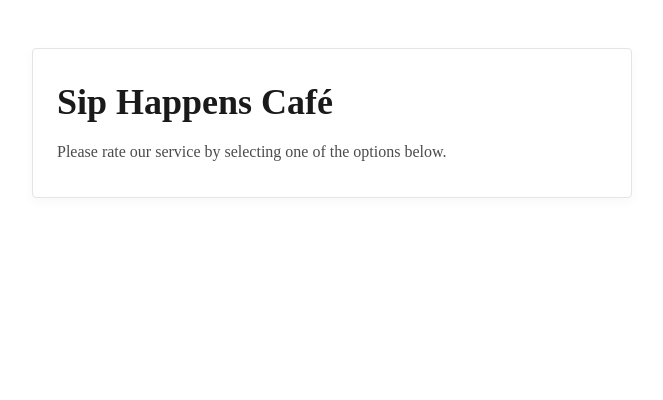
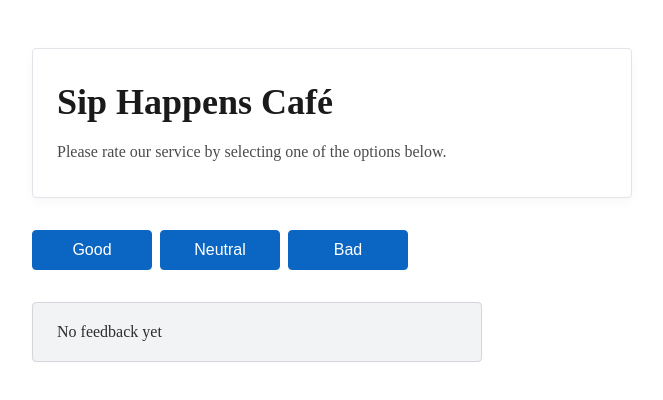
Before and after one commit to VitasGolden/02-react-cafe, a React (Vite) app: page / in a window 1280 px wide. Shown: the top 400 px of the page, without its empty margins (308-971 px from the left). Built offline with nearby package versions, Linux system fonts and the light colour scheme.

Commit message:
Add voting functionality with VoteOptions and VoteStats components; include Notification for no feedback state

```diff
--- a/src/components/App/App.tsx
+++ b/src/components/App/App.tsx
@@ -1,16 +1,18 @@
 import { useState } from 'react'
 import css from './App.module.css'
 import CafeInfo from '../CafeInfo/CafeInfo'
-import { useFormState } from 'react-dom'
+import VoteOptions from '../VoteOptions/VoteOptions'
+import VoteStats from '../VoteStats/VoteStats'
+import Notification from '../Notification/Notification'
 import type { Votes, VoteType } from '../../types/votes'
 
 export default function App() {
 	const [votes, setVotes] = useState<Votes>({ good: 0, neutral: 0, bad: 0 })
 
 	const handleVote = (type: VoteType) => {
-		setVotes(prevVotes => ({
-			...prevVotes,
-			[type]: prevVotes[type] + 1,
+		setVotes(prev => ({
+			...prev,
+			[type]: prev[type] + 1,
 		}))
 	}
 
@@ -18,9 +20,25 @@ export default function App() {
 		setVotes({ good: 0, neutral: 0, bad: 0 })
 	}
 
+	const totalVotes = votes.good + votes.neutral + votes.bad
+
+	const positiveRate = totalVotes
+		? Math.round((votes.good / totalVotes) * 100)
+		: 0
+
 	return (
 		<div className={css.app}>
-			<CafeInfo></CafeInfo>
+			<CafeInfo />
+			<VoteOptions
+				onVote={handleVote}
+				onReset={resetVotes}
+				canReset={totalVotes > 0}
+			/>
+			{totalVotes > 0 ? (
+				<VoteStats votes={votes} totalVotes={0} positiveRate={positiveRate} />
+			) : (
+				<Notification />
+			)}
 		</div>
 	)
 }
--- /dev/null
+++ b/src/components/Notification/Notification.tsx
@@ -0,0 +1,5 @@
+import css from './Notification.module.css'
+
+export default function Notification() {
+	return <p className={css.message}>No feedback yet</p>
+}
--- /dev/null
+++ b/src/components/VoteOptions/VoteOptions.tsx
@@ -0,0 +1,36 @@
+import css from './VoteOptions.module.css'
+import type { VoteType } from '../../types/votes'
+
+interface VoteOptionsProps {
+	onVote: (type: VoteType) => void
+	onReset: () => void
+	canReset: boolean
+}
+
+export default function VoteOptions({
+	onVote,
+	onReset,
+	canReset,
+}: VoteOptionsProps) {
+	return (
+		<div className={css.container}>
+			<button onClick={() => onVote('good')} className={css.button}>
+				Good
+			</button>
+			<button onClick={() => onVote('neutral')} className={css.button}>
+				Neutral
+			</button>
+			<button onClick={() => onVote('bad')} className={css.button}>
+				Bad
+			</button>
+			{canReset === true && (
+				<button
+					onClick={() => onReset()}
+					className={`${css.button} ${css.reset}`}
+				>
+					Reset
+				</button>
+			)}
+		</div>
+	)
+}
--- /dev/null
+++ b/src/components/VoteStats/VoteStats.tsx
@@ -0,0 +1,34 @@
+import css from './VoteStats.module.css'
+import type { VoteType, Votes } from '../../types/votes'
+
+interface VoteStatsProps {
+	votes: Votes
+	totalVotes: number
+	positiveRate: number
+}
+
+export default function VoteStats({
+	votes,
+	totalVotes,
+	positiveRate,
+}: VoteStatsProps) {
+	return (
+		<div className={css.container}>
+			<p className={css.stat}>
+				Good: <strong>{votes.good}</strong>
+			</p>
+			<p className={css.stat}>
+				Neutral: <strong>{votes.neutral}</strong>
+			</p>
+			<p className={css.stat}>
+				Bad: <strong>{votes.bad}</strong>
+			</p>
+			<p className={css.stat}>
+				Total: <strong>{totalVotes}</strong>
+			</p>
+			<p className={css.stat}>
+				Positive: <strong>{positiveRate}%</strong>
+			</p>
+		</div>
+	)
+}
```
